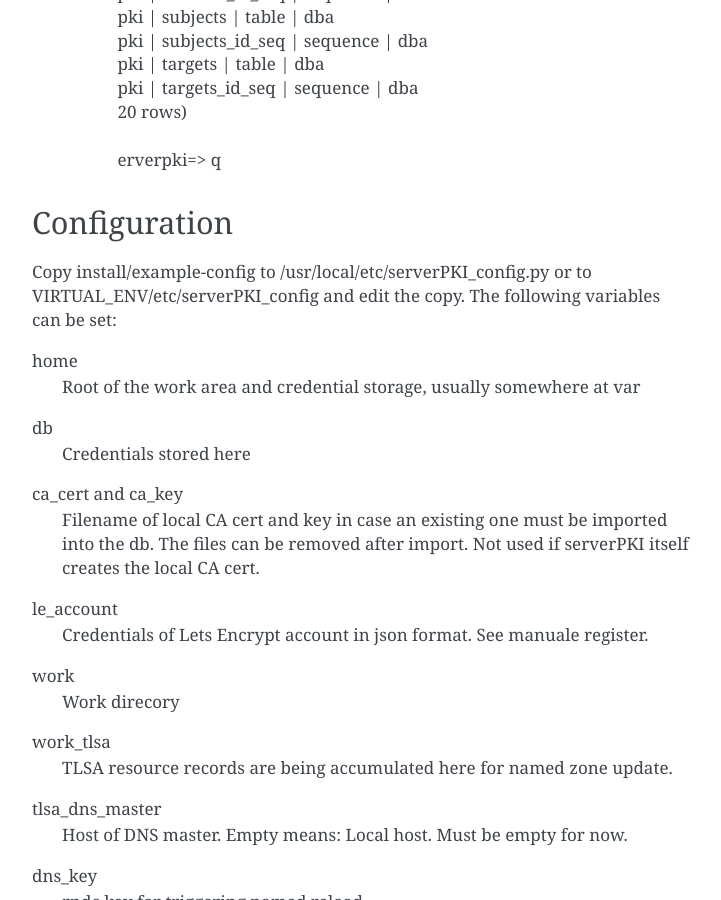
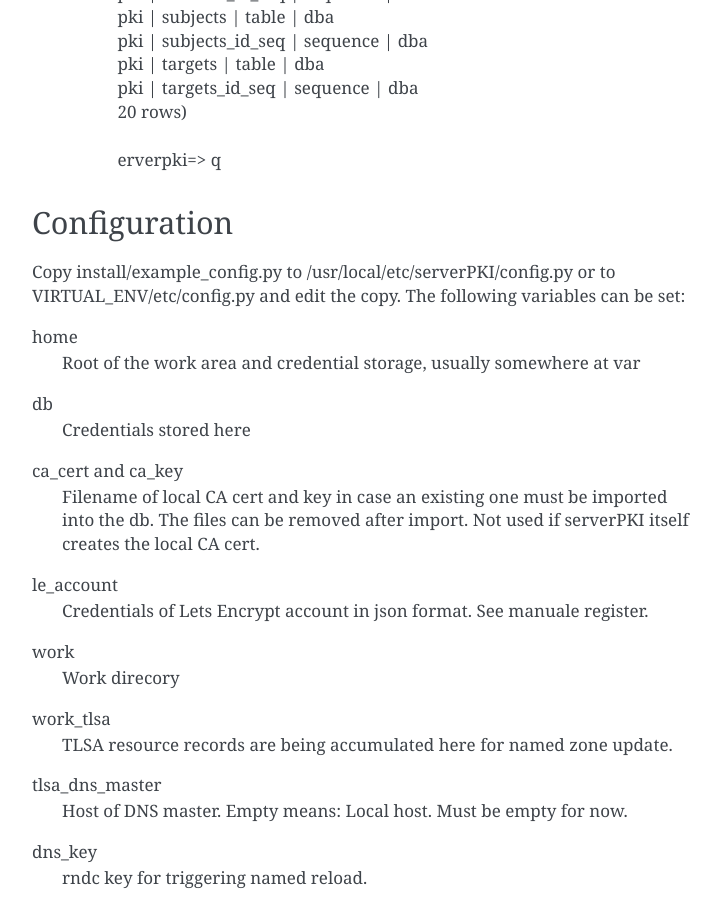
Before and after one commit to mc3/serverPKI, a Sphinx documentation site: the page built from docs/installation.rst, in a window 1280 px wide and 900 px high, scrolled down 1064 px. Shown: the whole window, without its empty margins (388-1109 px from the left). Built offline with Sphinx 7.4.7, drawn with Linux system fonts in a browser that asks for light colours.

Commit message:
Some updates in docs (installation.rst and ERDB.*)

```diff
--- a/docs/installation.rst
+++ b/docs/installation.rst
@@ -58,8 +58,8 @@
 Configuration
 =============
 
-Copy install/example-config to /usr/local/etc/serverPKI_config.py or to
-VIRTUAL_ENV/etc/serverPKI_config and edit the copy.
+Copy install/example_config.py to /usr/local/etc/serverPKI/config.py or to
+VIRTUAL_ENV/etc/config.py and edit the copy.
 The following variables can be set:
 
 home
```
Also changed, not shown: docs/ERD.png, 2 other files.
